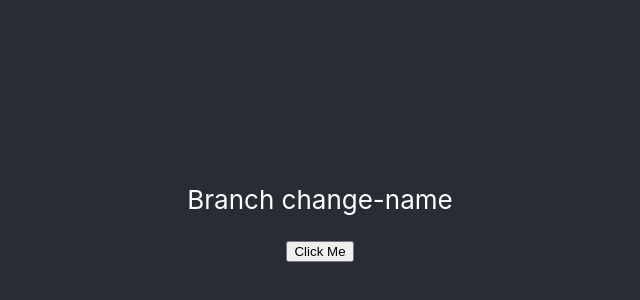
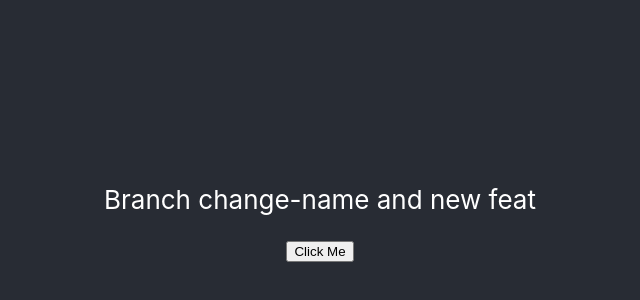
Before and after one commit to PabloHdzVizcarra/practice-netlify, a React (Create React App) app: page / in a window 1280 px wide. Shown: the part 190-490 px from the top of the page, without its empty margins (320-960 px from the left). Built offline with nearby package versions, Linux system fonts and the light colour scheme.

Commit message:
update title

```diff
--- a/src/App.tsx
+++ b/src/App.tsx
@@ -7,6 +7,7 @@ function App() {
       <header className="App-header">
         <p>
           Branch change-name
+            and new feat
         </p>
           <button>Click Me</button>
       </header>
```
